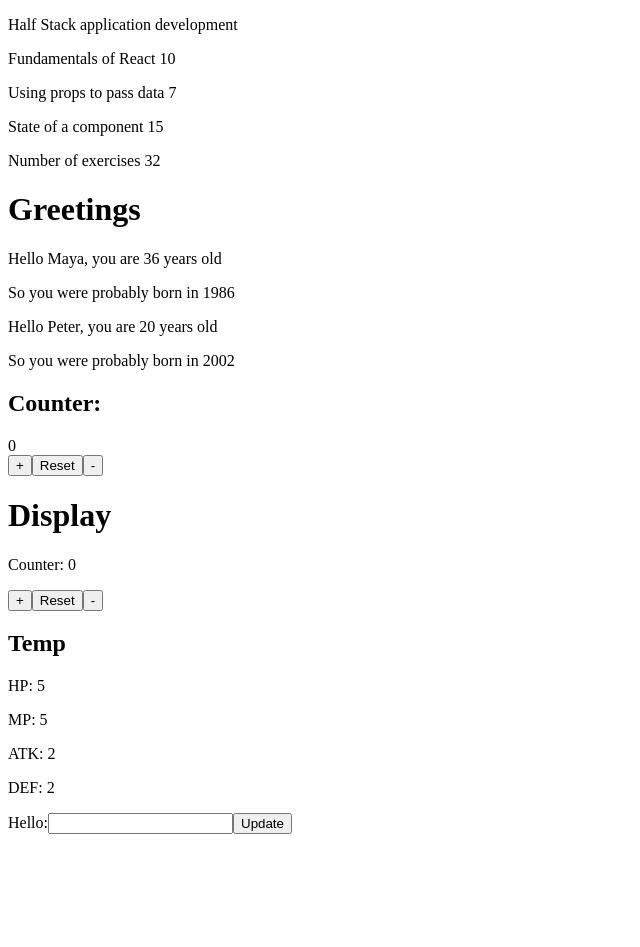
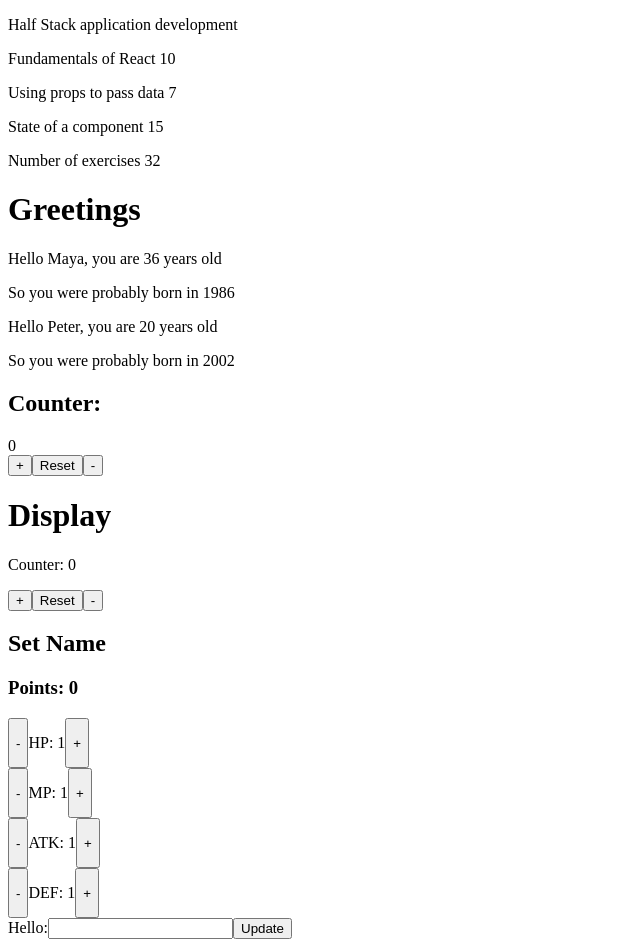
Before and after one commit to krdelva/fullstack-open, a React (Create React App) app in the folder part1/courseinfo/: page / in a window 1280 px wide. Shown: the whole page, without its empty margins (0-640 px from the left). Before the commit the page ends 842 px from the top, so only its background shows below. Built offline with nearby package versions, Linux system fonts and the light colour scheme.

Commit message:
add functionality to add/subtract points on character attributes with hooks

```diff
--- a/part1/courseinfo/src/App.js
+++ b/part1/courseinfo/src/App.js
@@ -47,7 +47,7 @@ const App = (props) => {
   }
 
 
-  const [player, setPlayer] = useState({name: "Temp", hp: 5, mp: 5, atk: 2, def: 2})
+  const [player, setPlayer] = useState({name: "Set Name", points: 0, hp: 1, mp: 1, atk: 1, def: 1})
 
   return (
     <>
--- a/part1/courseinfo/src/Character.js
+++ b/part1/courseinfo/src/Character.js
@@ -1,4 +1,5 @@
 import { useState } from "react";
+import Button from "./Button";
 
 const Character = ({player, setPlayer}) => {
     const [message, setMessage] = useState("");
@@ -12,16 +13,18 @@ const Character = ({player, setPlayer}) => {
     const handleClick = () => {
         // "message" stores input field value
         setUpdated(message);
-        setPlayer({...player, name: message, atk: 10});
+        setPlayer({...player, name: message});
     }
+
 
     return (
         <>
             <h2>{player.name}</h2>
-            <p>HP: {player.hp}</p>
-            <p>MP: {player.mp}</p>
-            <p>ATK: {player.atk}</p>
-            <p>DEF: {player.def}</p>
+            <h3>Points: {player.points}</h3>
+            <div style={{display: "flex"}}><Button onClick={() => setPlayer({...player, hp: player.hp - 1})} text="-" /><p>HP: {player.hp}</p><Button onClick={() => setPlayer({...player, hp: player.hp + 1})}  text="+" /></div>
+            <div style={{display: "flex"}}><Button onClick={() => setPlayer({...player, mp: player.mp - 1})} text="-" /><p>MP: {player.mp}</p><Button onClick={() => setPlayer({...player, mp: player.mp + 1})} text="+" /></div>
+            <div style={{display: "flex"}}><Button onClick={() => setPlayer({...player, atk: player.atk - 1})} text="-" /><p>ATK: {player.atk}</p><Button onClick={() => setPlayer({...player, atk: player.atk + 1})} text="+" /></div>
+            <div style={{display: "flex"}}><Button onClick={() => setPlayer({...player, def: player.def - 1})} text="-" /><p>DEF: {player.def}</p><Button onClick={() => setPlayer({...player, def: player.def + 1})} text="+" /></div>
 
             <label>Hello:</label>
             <input
```
